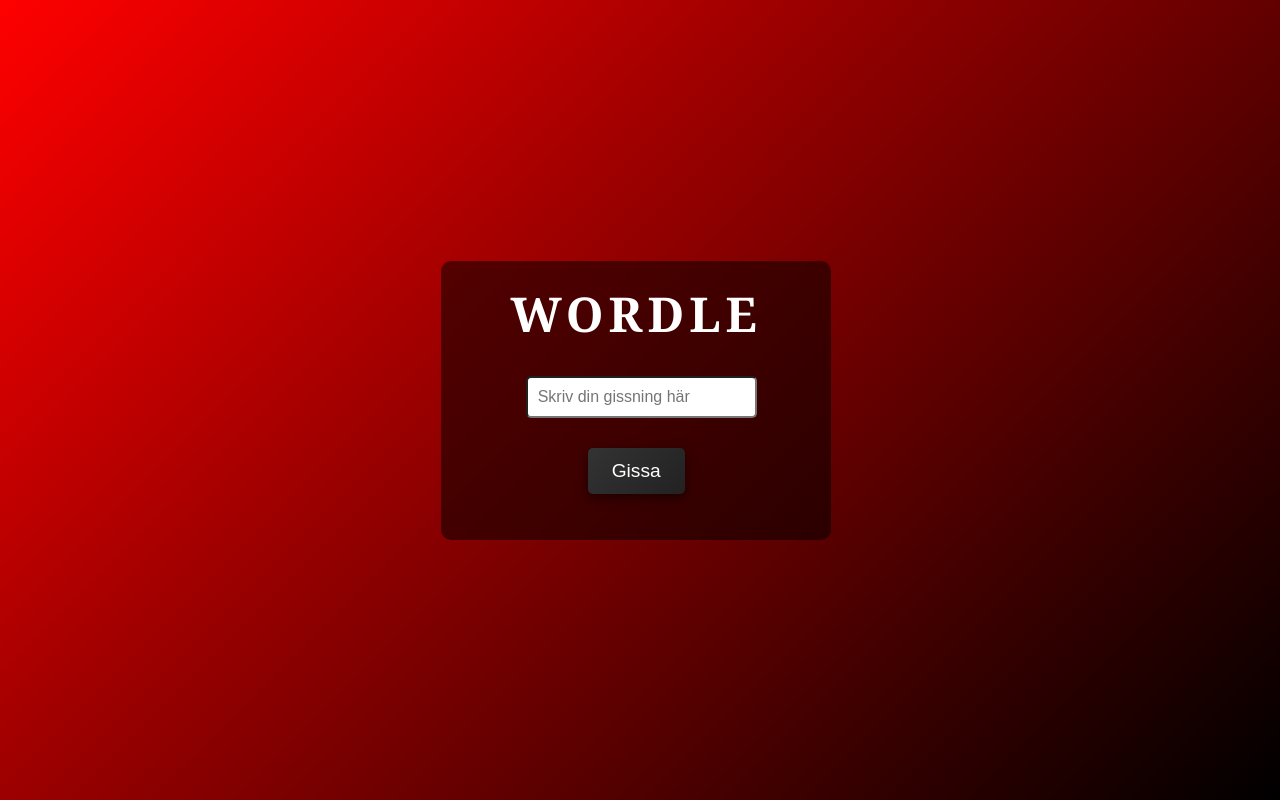
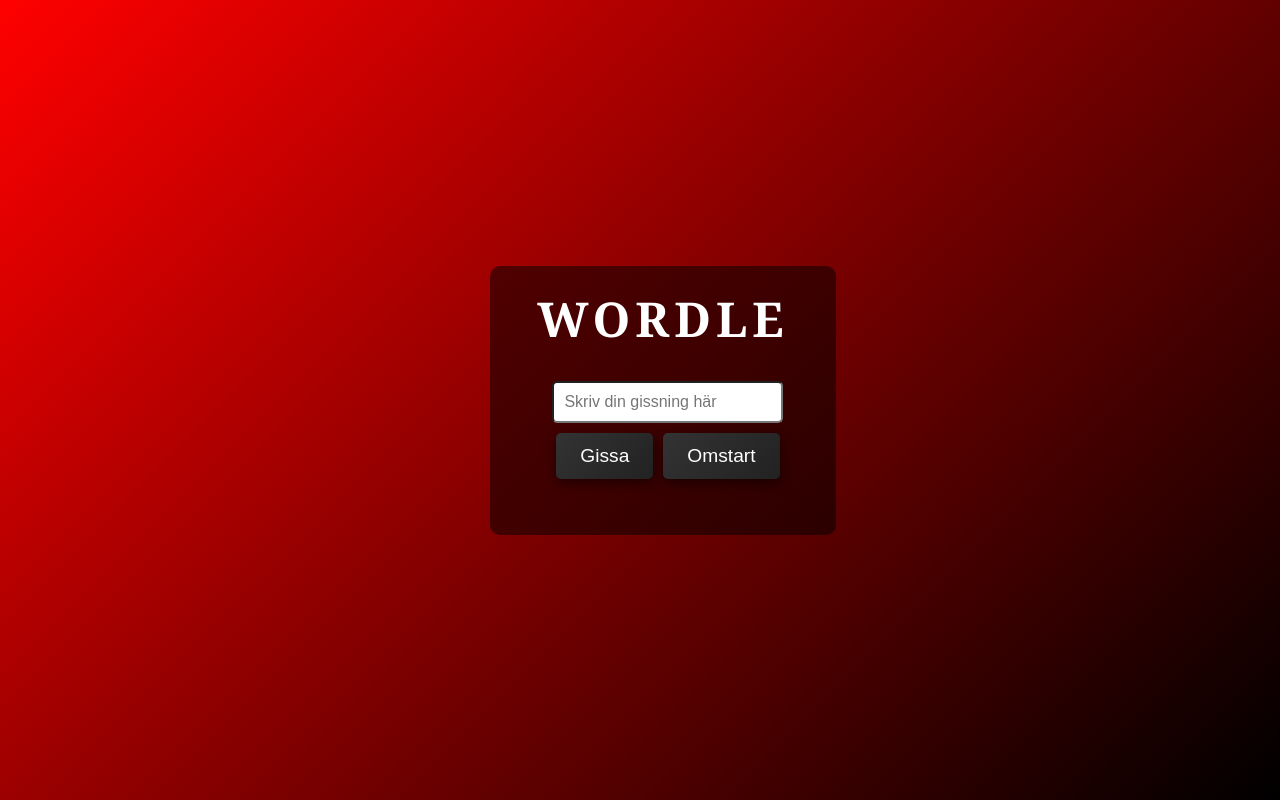
Before and after one commit to Tarupotter/Wordle-uppgift, a React (Vite) app in the folder react-wordle-game/Frontend/: page / in a window 1280 px wide. Both pictures are taken after a click on the button "Starta spelet". Built offline with nearby package versions, Linux system fonts and the light colour scheme; a web font is replaced by a local one.

Commit message:
add reset button

```diff
--- a/react-wordle-game/Frontend/src/components/GameBoard.jsx
+++ b/react-wordle-game/Frontend/src/components/GameBoard.jsx
@@ -17,7 +17,7 @@
   useEffect(() => {
     if (gameStarted) {
 
-      const wordList = ["apple", "banana", "grape", "peach", "melon", "plum"];
+      const wordList = ["dagbok", "dator", "hörlurar", "monster", "kaka", "lampa"];
       const filteredWords = wordList.filter((w) => w.length === length);
       const randomWord =
         filteredWords[Math.floor(Math.random() * filteredWords.length)];
@@ -39,6 +39,14 @@
   const handleKeyDown = (e) => {
     if (e.key === "Enter") handleGuess();
   };
+
+
+const resetGame = () => {
+  setGameStarted(false);
+  setGuess("");
+  setGuesses([]);
+  setWord("");
+};
 
   // Feedback-funktion: kollar om bokstaven är rätt, fel eller på fel plats
   const getFeedback = (letter, index) => {
@@ -103,10 +111,13 @@
               placeholder="Skriv din gissning här"
               maxLength={length}
             />
-            <button className="guess-button" onClick={handleGuess}>
+          </div>
+  <button className="guess-button" onClick={handleGuess}>
               Gissa
             </button>
-          </div>
+          <button className="reset-button" onClick={resetGame}>
+   Omstart
+  </button>
 
           <ul className="guess-list">
             {guesses.map((guess, index) => (
--- a/react-wordle-game/Frontend/src/styles/index.css
+++ b/react-wordle-game/Frontend/src/styles/index.css
@@ -15,8 +15,8 @@
   padding: 20px;
   border-radius: 10px;
   background: rgba(0, 0, 0, 0.5);
-  width: 80%;
-  max-width: 600px;
+  width: 90%;
+  max-width: 700px;
 }
 
 .game-title {
@@ -44,6 +44,15 @@
   border-radius: 5px;
 }
 
+.settings-select, .settings-title {
+margin-bottom: 10px;
+margin-top: 20px;
+}
+
+.settings-checkbox {
+  accent-color: rgb(174, 4, 4);
+}
+
 .guess-input-field {
   margin-left: 10px;
   padding: 10px;
@@ -51,7 +60,7 @@
   border-radius: 5px;
 }
 
-.start-button, .guess-button {
+.start-button, .guess-button, .reset-button {
   padding: 12px 24px;
   margin-top: 30px;
   font-size: 1.2rem;
@@ -63,14 +72,18 @@
   box-shadow: 0 4px 12px rgba(0, 0, 0, 0.5);
 }
 
-.start-button:hover, .guess-button:hover {
+.start-button:hover, .guess-button:hover, .reset-button:hover  {
   background: linear-gradient(135deg, #444444, #333333);
 
   box-shadow: 0 6px 15px rgba(0, 0, 0, 0.7);
 }
 
-.start-button:active, .guess-button:active {
+.start-button:active, .guess-button:active, .reset-button:active {
 transform: translateY(3px);
+}
+
+.guess-button, .reset-button {
+  margin: 10px 0px 10px 10px;
 }
 
 .guess-list {
```
